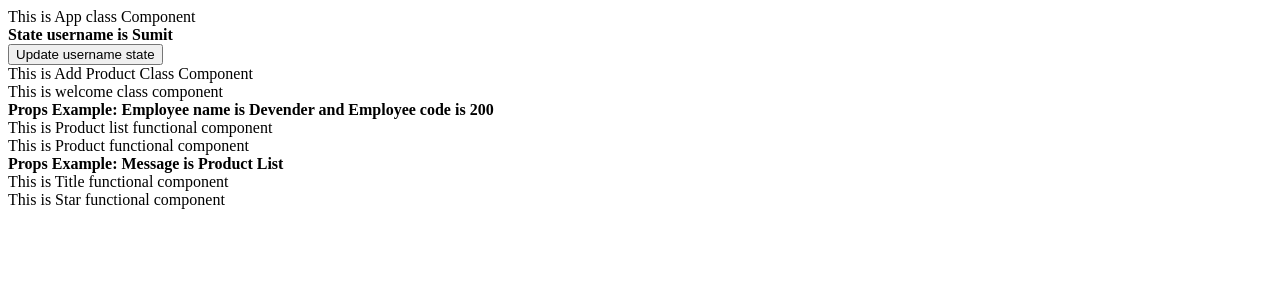
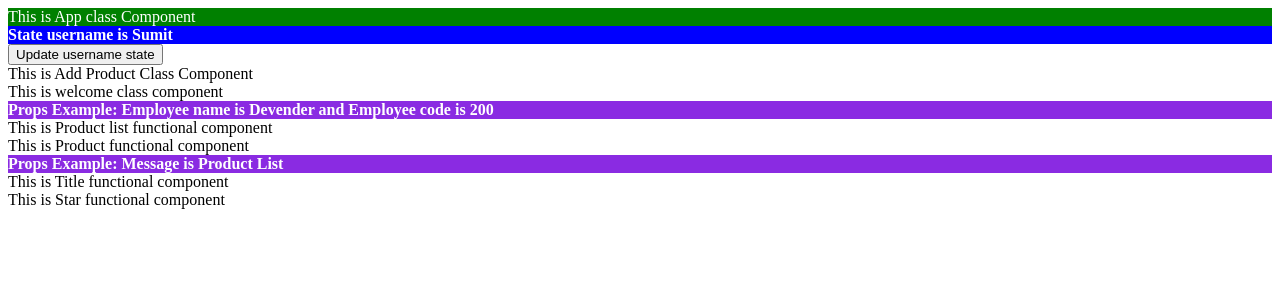
Before and after one commit to programmingwithharsh/react_nov25, a React (Vite) app: page / in a window 1280 px wide. Shown: the top 300 px of the page. Built offline with nearby package versions, Linux system fonts and the light colour scheme.

Commit message:
Added Styling

```diff
--- a/src/App.jsx
+++ b/src/App.jsx
@@ -35,9 +35,10 @@ export default class App extends React.Component { // Exporting a component
     render() { // lifecycle
         console.log('Render 2');
         console.log(this.state);
+        let myStyle = { color: 'white', backgroundColor: 'green' };
         return <div>
-            <div>This is App class Component</div>
-            <div><b>State username is {this.state.username}</b></div>
+            <div style={myStyle}>This is App class Component</div>
+            <div style={{ color: 'white', backgroundColor: 'blue' }}><b>State username is {this.state.username}</b></div>
             <button onClick={this.updateUsername}>Update username state</button>
             <AddProduct />
             <Welcome title="Welcome" user="Devender" employeeCode="200" />
--- a/src/ProductList.jsx
+++ b/src/ProductList.jsx
@@ -1,9 +1,11 @@
 import Product from "./Product";
+import "./style.css"; // Import CSS File
+
 export default function ProductList(props) {
     console.log(props); // receive props value in functional component
     return <div>
         <div>This is Product list functional component</div>
         <Product data="This is Props data" />
-        <div><strong>Props Example: Message is {props.message}</strong></div>
+        <div className="message"><strong>Props Example: Message is {props.message}</strong></div>
     </div>
 }
--- a/src/Welcome.jsx
+++ b/src/Welcome.jsx
@@ -1,4 +1,6 @@
 import React from "react";
+import './style.css';
+
 export default class Welcome extends React.Component {
     constructor(props) {
         super(props);
@@ -7,7 +9,7 @@ export default class Welcome extends React.Component {
     render() {
         return <div>
             <div>This is welcome class component</div>
-            <div><b>Props Example: Employee name is {this.props.user} and Employee code is {this.props.employeeCode}</b></div>
+            <div className="message"><b>Props Example: Employee name is {this.props.user} and Employee code is {this.props.employeeCode}</b></div>
         </div>
     }
 }
--- /dev/null
+++ b/src/style.css
@@ -0,0 +1,4 @@
+.message {
+  color: white;
+  background-color: blueviolet;
+}
```
